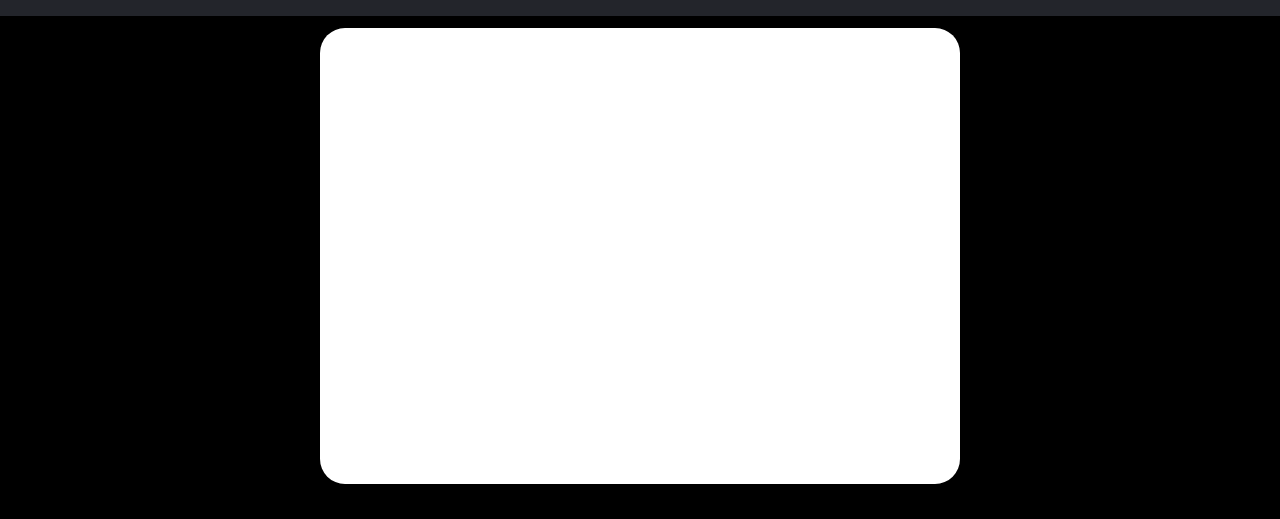
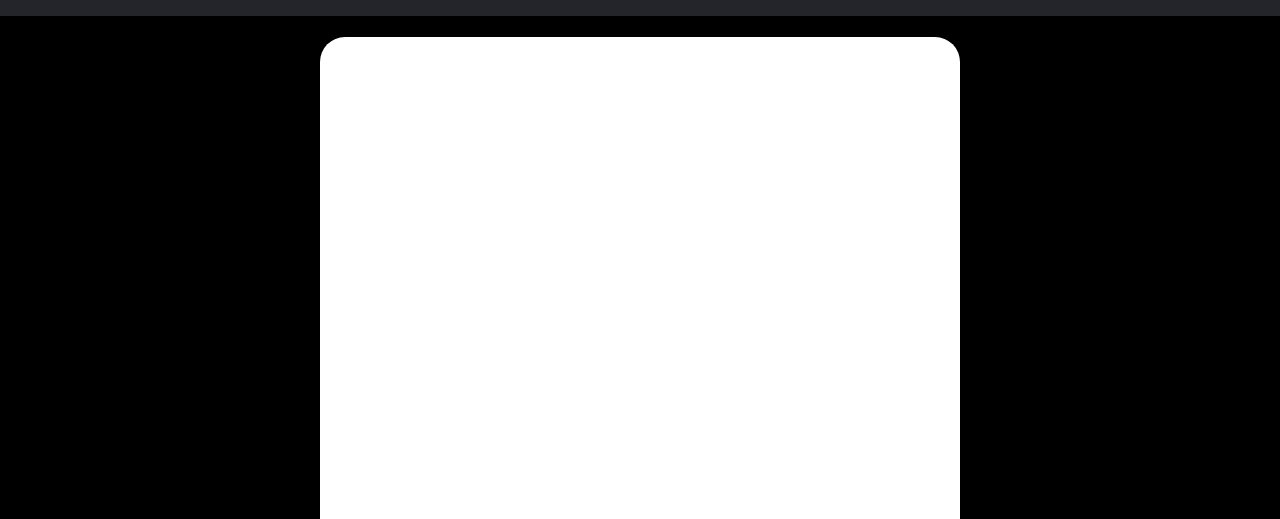
Before and after one commit to ShaileshIshere/video-player, a plain HTML site: page index.html in a window 1280 px wide. Shown: the part 54-573 px from the top of the page. Drawn offline with nearby package versions, Linux system fonts and the light colour scheme.

Commit message:
just commit

```diff
--- a/style.css
+++ b/style.css
@@ -10,7 +10,7 @@ html, body{
 
 #header{
     width: 100%;
-    /* position: fixed; */
+    position: fixed;
     background-color: #23252b;
     color: white;
     display: flex;
@@ -64,10 +64,11 @@ html, body{
 #video-player{
     background-color: black;
     width: 100%;
-    height: 60%;
+    height: 80%;
     display: flex;
     align-items: center;
     justify-content: center;
+    padding-top: 6%;
 }
 #screen{
     background-color: #fff;
@@ -294,6 +295,7 @@ html, body{
     margin-top: 5%;
     margin-right: 57%;
     padding: 1.5%;
+    transition: background-color 0.5s ease-in 10ms;
 }
 #watch>h3{
     font-weight: 700;
```
